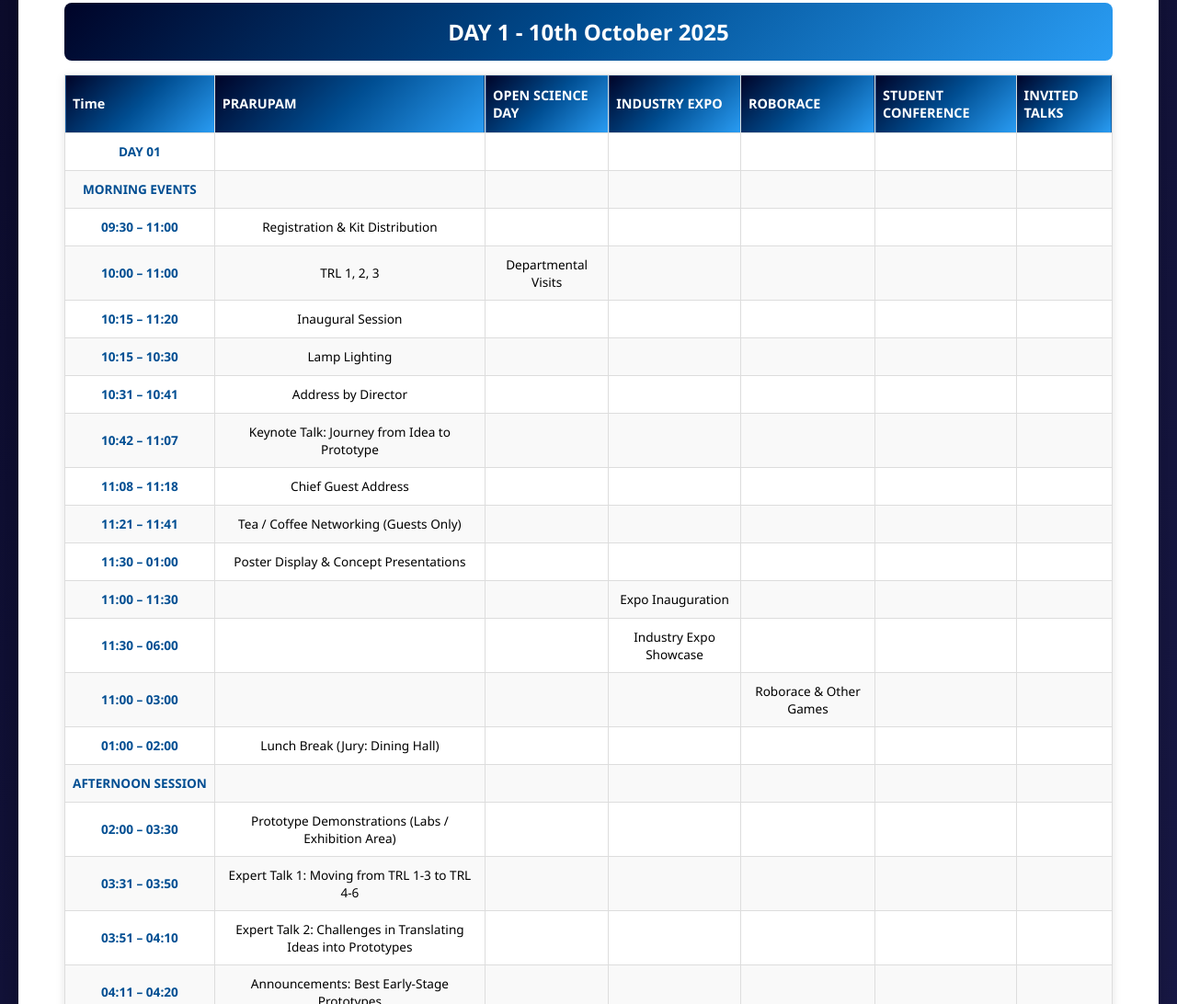
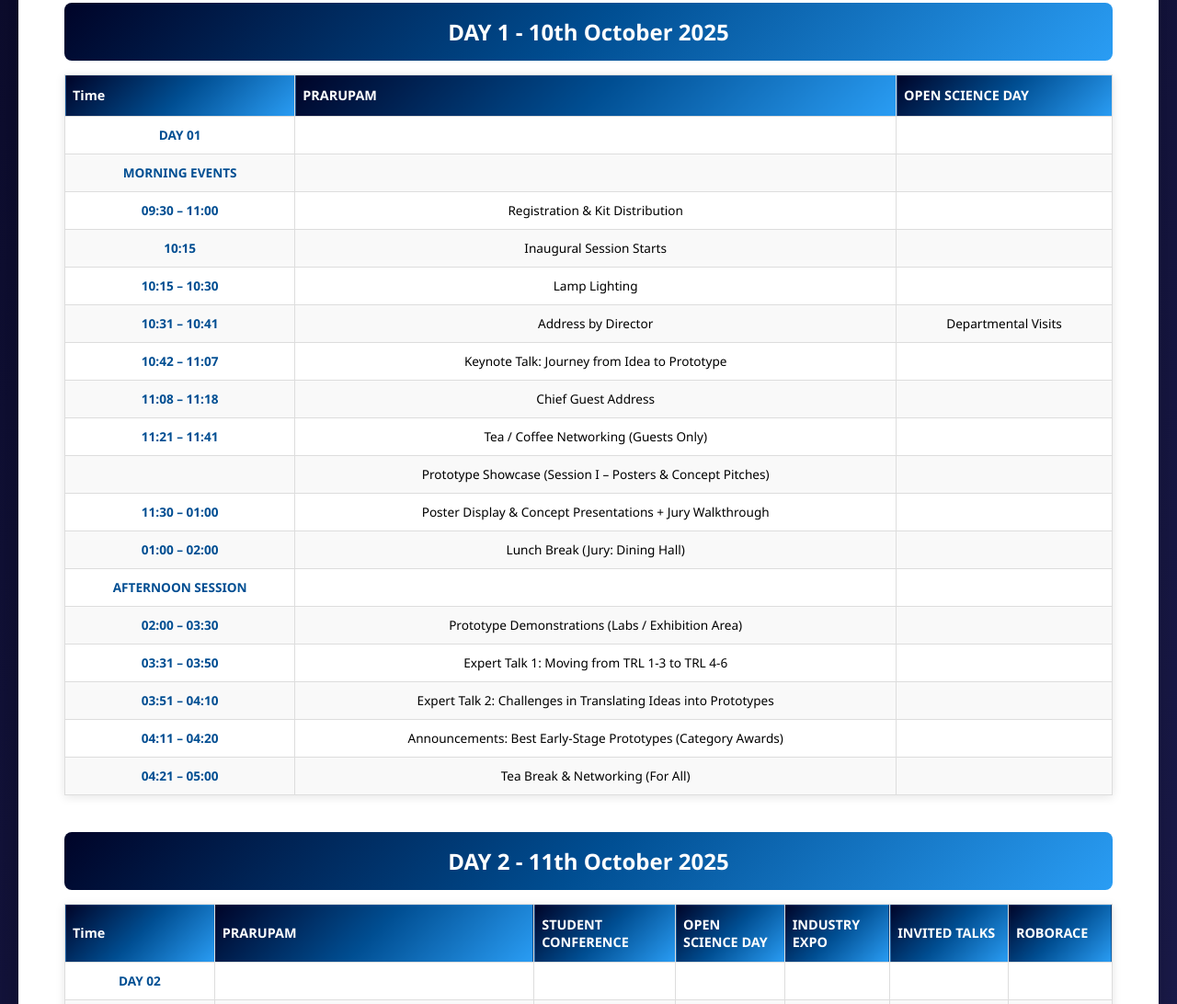
Before and after one commit to RajvirGautam/schedule-maker, a plain HTML site: page index.html in a window 1280 px wide. Shown: the part 326-1418 px from the top of the page at 92% size. Drawn offline with nearby package versions, Linux system fonts and the light colour scheme.

Commit message:
Updated pre-saved data

```diff
--- a/index.html
+++ b/index.html
@@ -356,92 +356,85 @@
     days: [
         {
             title: "DAY 1 - 10th October 2025",
-                    headers: ["Time", "PRARUPAM", "OPEN SCIENCE DAY", "INDUSTRY EXPO", "ROBORACE", "STUDENT CONFERENCE", "INVITED TALKS"],
+            headers: ["Time", "PRARUPAM", "OPEN SCIENCE DAY"],
             rows: [
-                        ["DAY 01", "", "", "", "", "", ""],
-                        ["MORNING EVENTS", "", "", "", "", "", ""],
-                        ["09:30 – 11:00", "Registration & Kit Distribution", "", "", "", "", ""],
-                        ["10:00 – 11:00", "TRL 1, 2, 3", "Departmental Visits", "", "", "", ""],
-                        ["10:15 – 11:20", "Inaugural Session", "", "", "", "", ""],
-                        ["10:15 – 10:30", "Lamp Lighting", "", "", "", "", ""],
-                        ["10:31 – 10:41", "Address by Director", "", "", "", "", ""],
-                        ["10:42 – 11:07", "Keynote Talk: Journey from Idea to Prototype", "", "", "", "", ""],
-                        ["11:08 – 11:18", "Chief Guest Address", "", "", "", "", ""],
-                        ["11:21 – 11:41", "Tea / Coffee Networking (Guests Only)", "", "", "", "", ""],
-                        ["11:30 – 01:00", "Poster Display & Concept Presentations", "", "", "", "", ""],
-                        ["11:00 – 11:30", "", "", "Expo Inauguration", "", "", ""],
-                        ["11:30 – 06:00", "", "", "Industry Expo Showcase", "", "", ""],
-                        ["11:00 – 03:00", "", "", "", "Roborace & Other Games", "", ""],
-                        ["01:00 – 02:00", "Lunch Break (Jury: Dining Hall)", "", "", "", "", ""],
-                        ["AFTERNOON SESSION", "", "", "", "", "", ""],
-                        ["02:00 – 03:30", "Prototype Demonstrations (Labs / Exhibition Area)", "", "", "", "", ""],
-                        ["03:31 – 03:50", "Expert Talk 1: Moving from TRL 1-3 to TRL 4-6", "", "", "", "", ""],
-                        ["03:51 – 04:10", "Expert Talk 2: Challenges in Translating Ideas into Prototypes", "", "", "", "", ""],
-                        ["04:11 – 04:20", "Announcements: Best Early-Stage Prototypes", "", "", "", "", ""],
-                        ["04:21 – 05:00", "Tea Break & Networking (For All)", "", "", "", "", ""],
-                        ["10:00 – 05:00", "", "Departmental Visits", "", "", "", ""]
+                ["DAY 01", "", ""],
+                ["MORNING EVENTS", "", ""],
+                ["09:30 – 11:00", "Registration & Kit Distribution", ""],
+                ["10:15", "Inaugural Session Starts", ""],
+                ["10:15 – 10:30", "Lamp Lighting", ""],
+                ["10:31 – 10:41", "Address by Director", "Departmental Visits"],
+                ["10:42 – 11:07", "Keynote Talk: Journey from Idea to Prototype", ""],
+                ["11:08 – 11:18", "Chief Guest Address", ""],
+                ["11:21 – 11:41", "Tea / Coffee Networking (Guests Only)", ""],
+                ["", "Prototype Showcase (Session I – Posters & Concept Pitches)", ""],
+                ["11:30 – 01:00", "Poster Display & Concept Presentations + Jury Walkthrough", ""],
+                ["01:00 – 02:00", "Lunch Break (Jury: Dining Hall)", ""],
+                ["AFTERNOON SESSION", "", ""],
+                ["02:00 – 03:30", "Prototype Demonstrations (Labs / Exhibition Area)", ""],
+                ["03:31 – 03:50", "Expert Talk 1: Moving from TRL 1-3 to TRL 4-6", ""],
+                ["03:51 – 04:10", "Expert Talk 2: Challenges in Translating Ideas into Prototypes", ""],
+                ["04:11 – 04:20", "Announcements: Best Early-Stage Prototypes (Category Awards)", ""],
+                ["04:21 – 05:00", "Tea Break & Networking (For All)", ""]
             ],
             mergedCells: {}
         },
         {
             title: "DAY 2 - 11th October 2025",
-                    headers: ["Time", "PRARUPAM", "OPEN SCIENCE DAY", "INDUSTRY EXPO", "ROBORACE", "STUDENT CONFERENCE", "INVITED TALKS"],
+            headers: ["Time", "PRARUPAM", "STUDENT CONFERENCE", "OPEN SCIENCE DAY", "INDUSTRY EXPO", "INVITED TALKS", "ROBORACE"],
             rows: [
                 ["DAY 02", "", "", "", "", "", ""],
                 ["MORNING EVENTS", "", "", "", "", "", ""],
-                        ["09:00 – 09:00", "Entry Starts", "", "", "", "", ""],
-                        ["09:00 – 10:00", "Registration (New Entrants)", "", "", "", "Registration", ""],
+                ["09:00", "Entry Starts", "Registration", "", "", "", ""],
+                ["09:00 – 11:00", "Registration (New Entrants)", "", "", "", "", ""],
                 ["09:30 – 09:45", "Recap of Day 1 + Welcome to Day 2", "", "", "", "", ""],
-                        ["09:45 – 10:15", "Keynote Talk: Scaling Innovations", "", "", "", "", ""],
-                        ["10:00 – 10:15", "Inauguration (Investors Connect)", "", "", "", "", ""],
-                        ["10:00 – 10:45", "", "", "", "", "Inauguration (GJ)", ""],
-                        ["10:00 – 11:00", "", "", "", "", "Inauguration Ceremony", ""],
+                ["09:45 – 10:15", "Keynote Talk - Scaling Innovations: From Lab to Market", "", "", "", "", ""],
+                ["10:00", "", "Inauguration", "", "Inaugration", "", ""],
                 ["10:15 – 10:30", "Address by Chairman, Institute Innovation Council", "", "", "", "", ""],
-                        ["10:16 – 10:26", "Address by Director", "", "", "", "", ""],
-                        ["10:27 – 10:37", "Address by CEO, SIF", "", "", "", "", ""],
+                ["10:30", "", "", "", "Expo", "", ""],
+                ["10:45", "", "Inaugration ends", "", "", "", ""],
                 ["10:30 – 11:00", "Tea Break", "", "", "", "", ""],
-                        ["10:38 – 11:14", "Tea Break (Investors Connect)", "", "", "", "", ""],
-                        ["10:00 – 05:00", "TRL 4, 5, 6", "Departmental Visits", "", "", "", ""],
-                        ["10:00 – 06:00", "", "", "Industry Expo Showcase", "", "", ""],
-                        ["11:00 – 06:00", "", "", "Industry Expo Showcase (Basketball Ground)", "", "", ""],
-                        ["11:00 – 11:45", "", "", "", "", "High Tea (GJ)", ""],
-                        ["11:00 – 03:00", "", "", "", "Roborace & Other Games", "", ""],
-                        ["11:15 – 01:00", "Startup Pitching Sessions 1 & 2", "", "", "", "", ""],
-                        ["11:30 – 01:00", "Demonstrations of Functional Prototypes & Lab-Tested Models", "", "", "", "Plenary Sessions (LT)", "Plenary Sessions (LT)"],
-                        ["01:00 – 02:00", "Lunch Break", "", "", "", "Lunch Break & Networking (Experts)", ""],
+                ["11:00 - 11:45", "", "High tea", "", "", "", ""],
+                ["11:00", "Prototype Showcase (Session II – TRL 4-6)", "", "", "", "Inauguration", "ROBORACE"],
+                ["11:30 – 01:00", "Demonstrations of Functional Prototypes & Lab-Tested Models", "Plenary Sessions", "", "", "Plenary Sessions", ""],
+                ["01:00", "Lunch Break", "Lunch Break & Networking", "", "", "", ""],
+                ["01:30", "", "", "", "", "Plenary Sessions end", ""],
                 ["AFTERNOON SESSION", "", "", "", "", "", ""],
-                        ["02:01 – 03:30", "Prototype Showcase (TRL 7-9)", "", "", "", "", ""],
-                        ["02:01 – 03:45", "Startup Pitching Sessions 3 & 4", "", "", "", "", ""],
-                        ["02:00 – 02:45", "", "", "", "", "IEEE Inauguration (LT)", ""],
-                        ["02:00 – 05:00", "", "", "", "", "IEEE Events + Student Conference", ""],
-                        ["03:00 – 05:00", "Panel Discussion: Startup Opportunities in Defence & Space-Tech", "", "", "", "", ""],
-                        ["03:31 – 04:30", "Panel Discussion: Startup Opportunities in Agri-Tech, Clean-Tech & Sustainability", "", "", "", "", ""],
-                        ["03:46 – 04:15", "Tea Break (Investors Connect)", "", "", "", "", ""],
-                        ["03:30 – 03:45", "", "", "", "", "Tea Break", ""],
-                        ["04:00 – 05:30", "One-on-One Interaction: Startups & Investors", "", "", "", "", ""],
-                        ["04:31 – 04:40", "Awards Announcements: Best TRL 4-6 & TRL 7-9 Prototypes", "", "", "", "", ""],
-                        ["04:00 – 05:00", "", "", "", "", "Awards and Vote of Thanks", ""],
-                        ["04:41 – 05:00", "Tea Break & Networking", "", "", "", "", ""]
+                ["02:00", "", "", "", "", "", ""],
+                ["02:00 - 02:45", "", "Inauguration IEEE", "", "", "", ""],
+                ["02:00 – 03:30", "Prototype Showcase (TRL 7-9)", "", "", "", "", ""],
+                ["03:00", "", "Oral Sessions", "", "", "", "ROBORACE ENDS"],
+                ["03:30 – 04:30", "Panel Discussion: Startup Opportunities in Agri-Tech, Clean-Tech & Sustainability", "", "", "", "", ""],
+                ["04:30 – 04:40", "Awards Announcements: Best TRL 4-6 & TRL 7-9 Prototypes", "", "", "", "", ""],
+                ["04:40 – 04:45", "Vote of Thanks and Closing", "", "", "", "", ""],
+                ["04:45 – 05:00", "Tea Break & Networking", "Oral Sessions ends", "", "", "", ""],
+                ["06:00", "", "", "", "Expo ends", "", ""]
             ],
             mergedCells: {}
         },
         {
             title: "DAY 3 - 12th October 2025",
-                    headers: ["Time", "PRARUPAM", "INDUSTRY EXPO", "ROBORACE", "STUDENT CONFERENCE", "CULTURAL EVENING", "INVITED TALKS"],
+            headers: ["Time", "PRARUPAM", "STUDENT CONFERENCE", "INDUSTRY EXPO", "ROBORACE", "CULTURAL NIGHT"],
             rows: [
-                        ["DAY 03", "", "", "", "", "", ""],
-                        ["MORNING EVENTS", "", "", "", "", "", ""],
-                        ["10:00 – 11:00", "", "", "", "Expert Talk (GJ)", "", ""],
-                        ["10:00 – 05:00", "TRL 7, 8, 9", "", "", "IEEE Student Conference (LT)", "", ""],
-                        ["10:00 – 06:00", "", "Industry Expo Showcase (Basketball Ground)", "", "", "", ""],
-                        ["11:00 – 02:00", "", "", "Roborace & Other Games", "", "", ""],
-                        ["11:30 – 01:00", "", "", "", "Oral Presentations - Student Conference (LT)", "", ""],
-                        ["01:00 – 02:00", "", "", "", "Lunch", "", ""],
-                        ["AFTERNOON SESSION", "", "", "", "", "", ""],
-                        ["02:00 – 03:30", "", "", "", "IEEE Poster Presentation (Silveria)", "", ""],
-                        ["03:30 – 03:45", "", "", "", "Tea Break", "", ""],
-                        ["04:00 – 05:00", "Awards Ceremony: IEEE, Roborace, Prarupam", "", "", "Awards Ceremony: IEEE, Roborace, Prarupam", "", ""],
-                        ["05:00 – 08:00", "", "", "", "", "Cultural Evening (Cricket Ground)", ""]
+                ["DAY 03", "", "", "", "", ""],
+                ["MORNING EVENTS", "", "", "", "", ""],
+                ["10:00 – 10:15", "Inauguration", "Expert Talks", "Expo Starts", "", ""],
+                ["10:15 – 10:25", "Address by Director", "", "", "", ""],
+                ["10:25 – 10:35", "Address by CEO - SIF", "", "", "", ""],
+                ["10:35 – 11:15", "Tea Break", "", "", "", ""],
+                ["11:00", "", "Expert talks end", "", "Roborace starts", ""],
+                ["11:00-11:15", "", "High Tea", "", "", ""],
+                ["11:15 – 01:00", "Startup Pitching Sessions 1 & 2", "", "", "", ""],
+                ["11:30 - 01:00", "", "Oral Presentations", "", "", ""],
+                ["01:00 – 02:00", "Lunch Break", "Lunch", "", "Roborace Ends", ""],
+                ["AFTERNOON SESSION", "", "", "", "", ""],
+                ["02:00 – 03:45", "Startup Pitching Sessions 3 & 4", "IEEE Poster Presentation", "", "", ""],
+                ["03:30 – 03:45", "", "Tea Break", "", "", ""],
+                ["03:45 – 04:15", "Tea Break", "", "", "", ""],
+                ["04:00 – 05:30", "One-On-One Interaction: Startups & Investors", "", "", "", ""],
+                ["03:00 – 05:00", "Parallel Panel Discussion: 'Startup Opportunities in Defence & Space Tech'", "", "Expo Ends", "", ""],
+                ["04:00 – 05:00", "Awards Ceremony: IEEE, Roborace, Paruppam", "Awards & Vote of Thanks", "", "", ""],
+                ["05:00 – 08:00", "", "", "", "", "Cultural Night"]
             ],
             mergedCells: {}
         }
```
Lines whose indentation alone changed are shown as unchanged.
